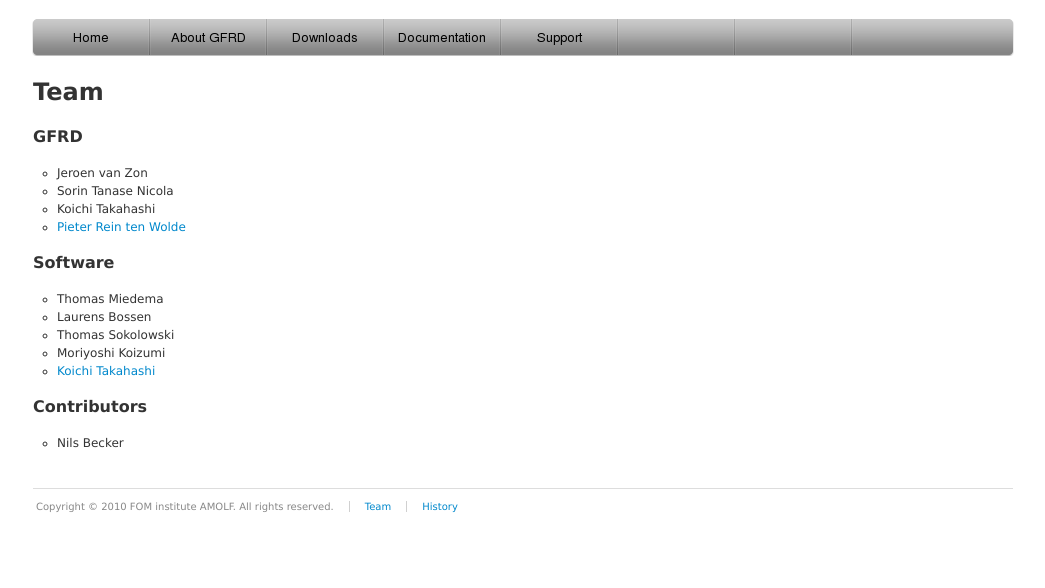
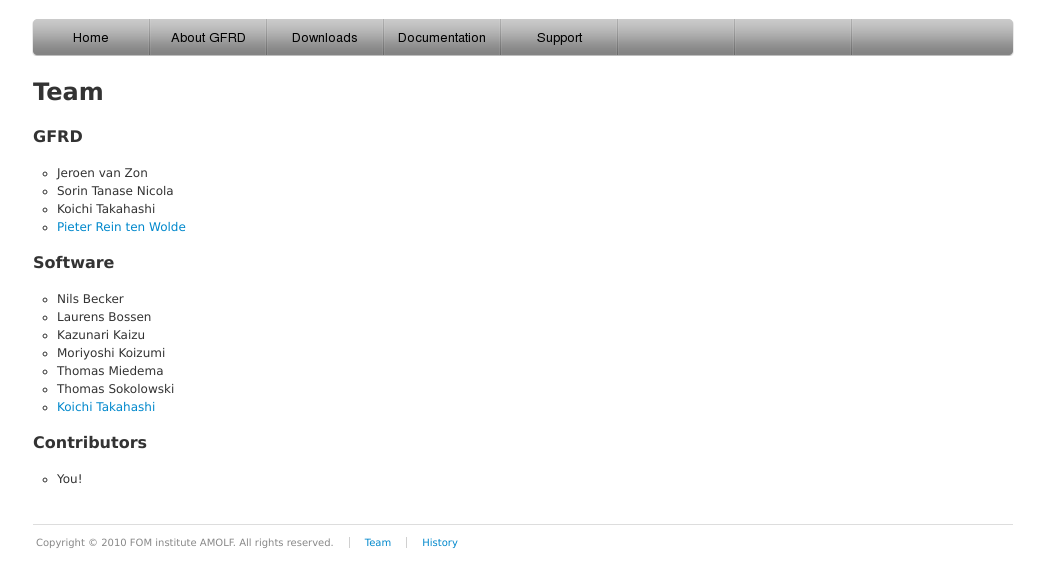
Before and after one commit to maxbetjes/maxbetjes.github.io, a Jekyll site: the page built from team.markdown, in a window 1280 px wide. Shown: the top 588 px of the page, without its empty margins (117-1162 px from the left). Built offline with Jekyll 4.4.1, drawn with Linux system fonts in a browser that asks for light colours; Markdown is read by kramdown in place of the engine named in the settings.

Commit message:
Update contributors

```diff
--- a/team.markdown
+++ b/team.markdown
@@ -19,14 +19,15 @@
 
 Software
 --------
-
+* Nils Becker
+* Laurens Bossen
+* Kazunari Kaizu
+* Moriyoshi Koizumi
 * Thomas Miedema
-* Laurens Bossen
 * Thomas Sokolowski
-* Moriyoshi Koizumi
 * [Koichi Takahashi](http://www.e-cell.org/ecell/)
 
 
 Contributors
 ------------
-* Nils Becker
+* You!
```
